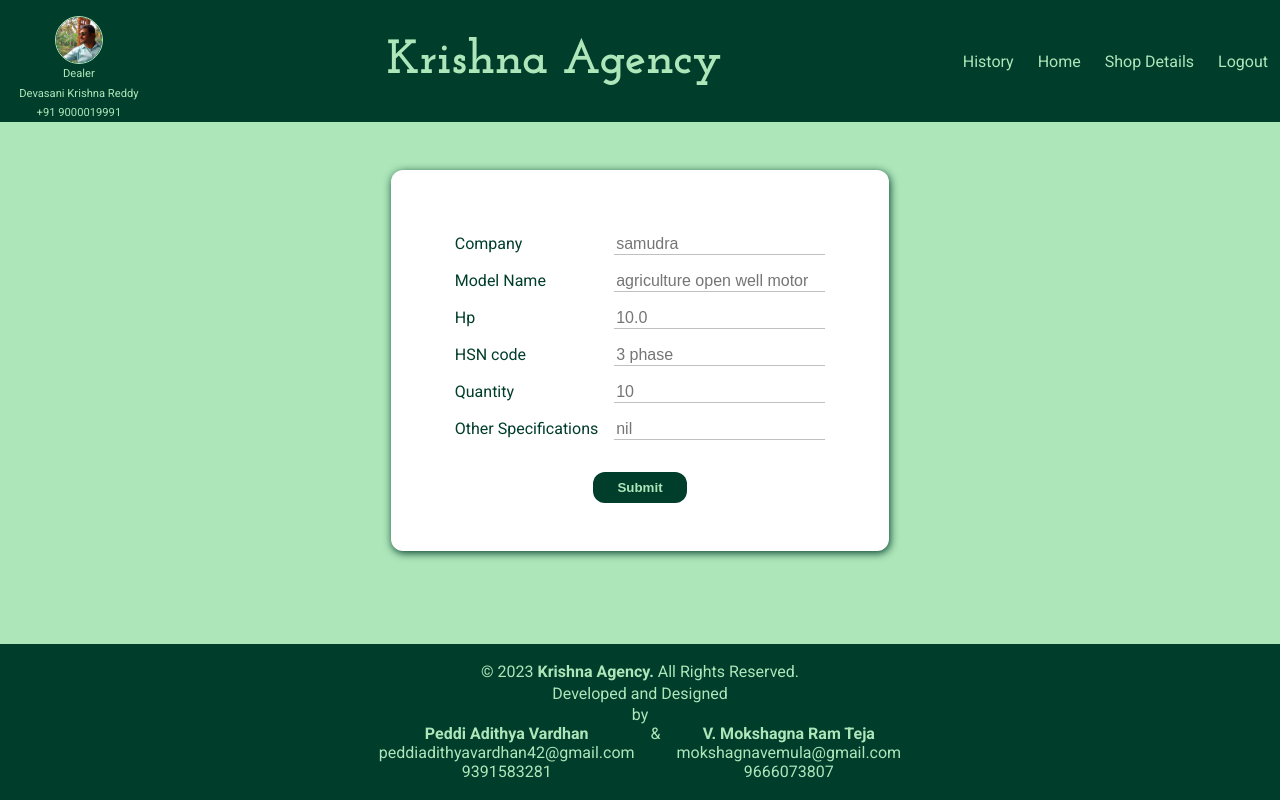
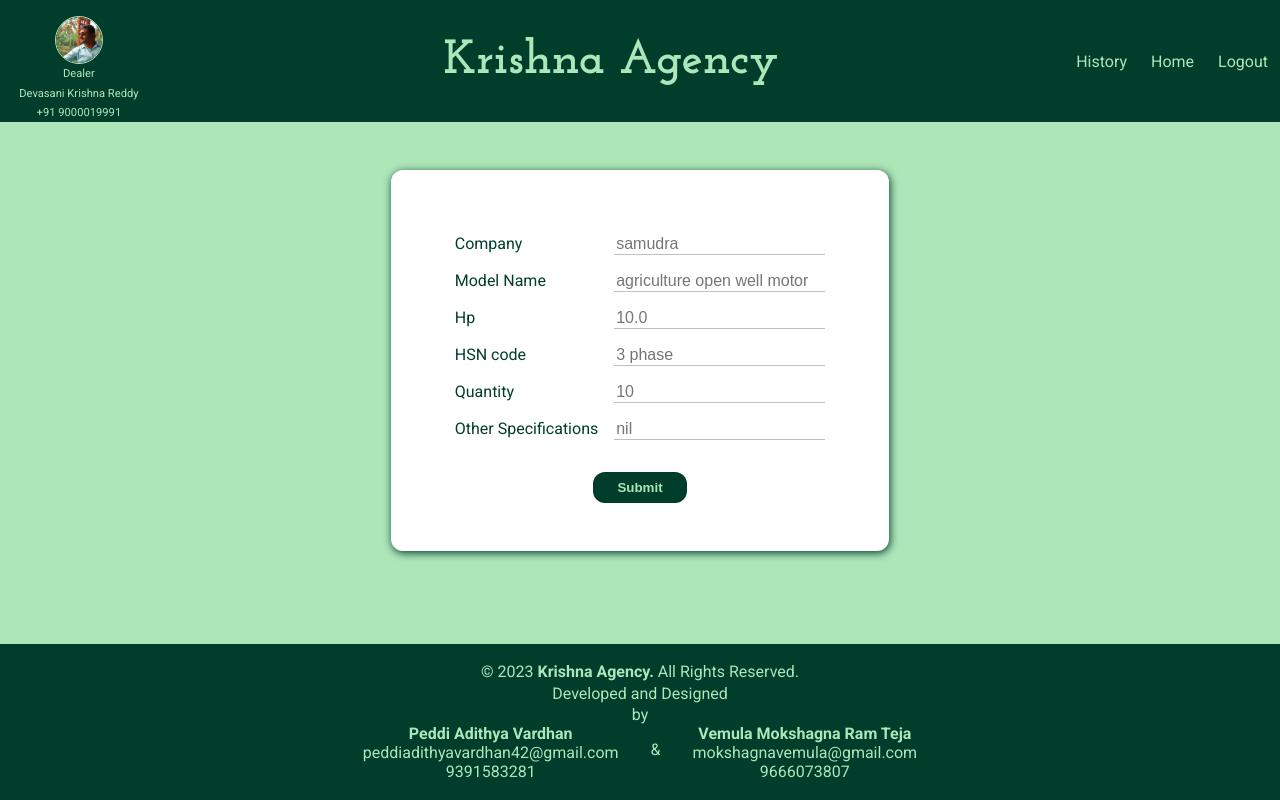
Before and after one commit to adi-1806/stockmanagment, a Django app: page /edit_motor/20/ in a window 1280 px wide. Run offline with Django 3.2, Linux system fonts and the light colour scheme; a user stored in the database is signed in; data comes from the database, SQL or seed files in the repository; both versions use the stored data as it was after the commit.

Commit message:
Made some changes

```diff
--- a/stock/static/stock/includes/footer.css
+++ b/stock/static/stock/includes/footer.css
@@ -24,5 +24,5 @@ p{
     align-items: center;
 }
 #and{
-    margin: 0 1rem;
+    margin: 1rem 2rem;
 }
--- a/stock/static/stock/motor.css
+++ b/stock/static/stock/motor.css
@@ -3,7 +3,7 @@ main{
     justify-content: center;
 }
 .formdiv{
-    margin-top: 3rem;
+    margin: 3rem 0;
     display: grid;
     grid-template-columns: auto auto;
     grid-gap: 1rem 1rem;
--- a/stock/templates/stock/includes/footer.html
+++ b/stock/templates/stock/includes/footer.html
@@ -6,18 +6,18 @@
             <script>document.write(new Date().getFullYear())</script> <span class="bold">Krishna Agency.</span> All
             Rights Reserved.
         </p>
-        <p class="devs"> Developed and Designed  <div> by</div>
+        <p class="devs"> Developed and Designed  <div > by</div>
             <div class="devnames">
                 <div class="name">
                     <span class="bold">Peddi Adithya Vardhan</span>
-                    <span><span class="bold"></span>peddiadithyavardhan42@gmail.com</span>
-                    <span><span class="bold"></span> 9391583281</span>
+                    <span>peddiadithyavardhan42@gmail.com</span>
+                    <span> 9391583281</span>
                 </div>
                 <div id="and">& </div>
                 <div class="name">
-                    <span class="bold">V. Mokshagna Ram Teja</span>
-                    <span><span class="bold"></span> mokshagnavemula@gmail.com</span>
-                    <span><span class="bold"></span> 9666073807</span>
+                    <span class="bold">Vemula Mokshagna Ram Teja</span>
+                    <span> mokshagnavemula@gmail.com</span>
+                    <span> 9666073807</span>
                 </div>
             </div>
         </p>
--- a/stock/templates/stock/includes/header.html
+++ b/stock/templates/stock/includes/header.html
@@ -2,14 +2,12 @@
 
 <header>
     <nav>
-        <a href={% url 'shopinfo' %}>
         <div class="profilepic">
             <img src="{% static "stock/images/profilepic.jpeg" %}" alt="Krishna">
             <p class="ap">Dealer</p>
             <p class="ap">Devasani Krishna Reddy</p>
             <p class="ap">+91 9000019991</p>
         </div>
-        </a>
         <div class="logo">
                 <a href="{% url 'stockpage' %}">
                 Krishna Agency
@@ -18,7 +16,6 @@
         <div class="actions">
             <li class="act1"><a href={% url 'history' %}>History</a></li>
             <li class="act2"><a href={% url 'stockpage' %}>Home</a></li>
-            <li class="act1"><a href={% url 'shopinfo' %}>Shop Details</a></li>
             <li class="act2"><a href={% url 'logout' %}>Logout</a></li>
 
         </div>
--- a/stock/urls.py
+++ b/stock/urls.py
@@ -11,7 +11,5 @@ urlpatterns=[
     path('delete_other/<str:pk>/',views.delete_other, name='delete-other'),
     path('edit_motor/<str:pk>/', views.edit_motors, name="editmotor"),
     path('edit_other/<str:pk>/', views.edit_others, name="editother"),
-    path("shopinfo/", views.shopinfo, name='shopinfo'),
     path("history_page/", views.history, name='history')
-
 ]
--- a/stock/views.py
+++ b/stock/views.py
@@ -191,9 +191,5 @@ def edit_others(request,pk):
     })
 
 @login_required(login_url='loginpage')
-def shopinfo(request):
-    return render(request, 'stock/shopinfo.html')
-
-@login_required(login_url='loginpage')
 def history(request):
     return render(request, 'stock/history.html')
```
Also changed, not shown: stock/templates/stock/shopinfo.html (deleted, +0 -12 lines), db.sqlite3. Lines whose indentation alone changed are shown as unchanged.
